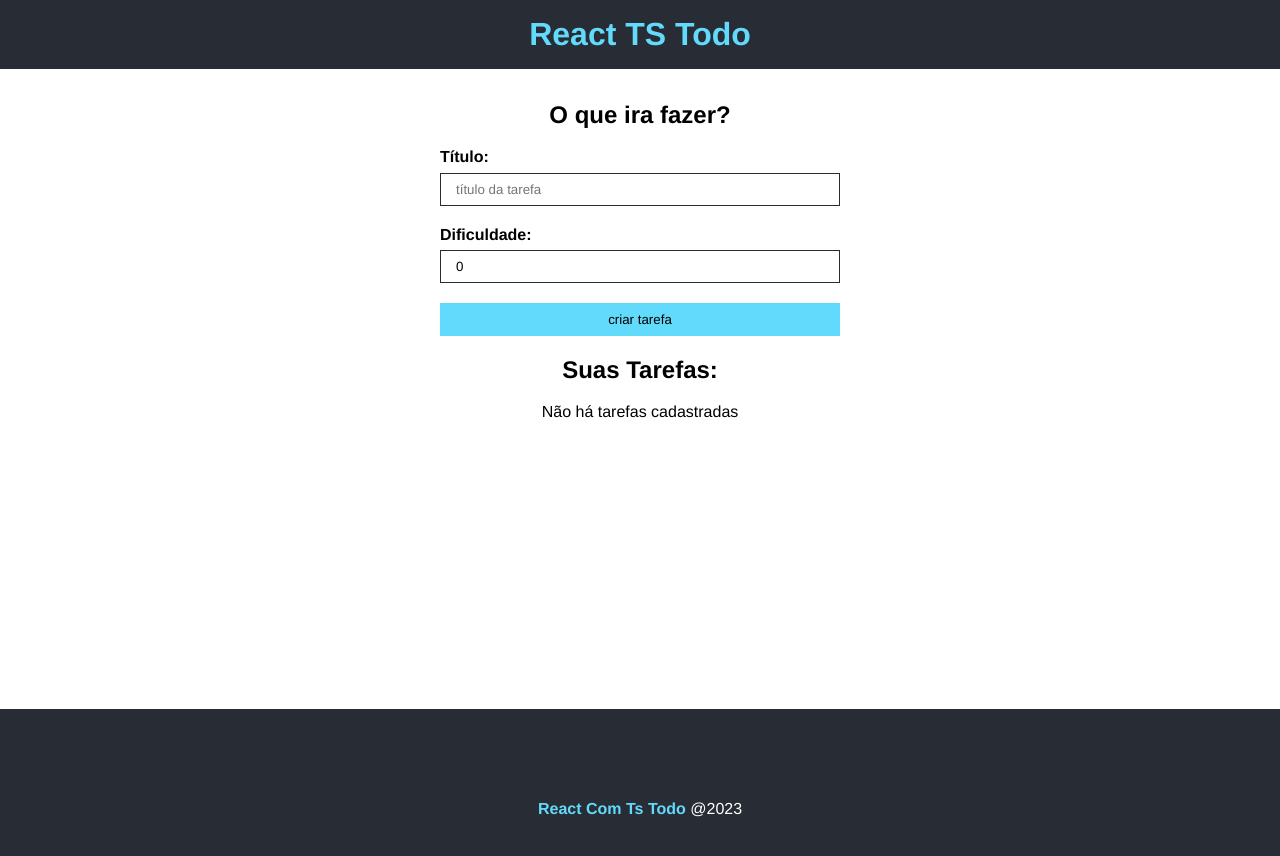
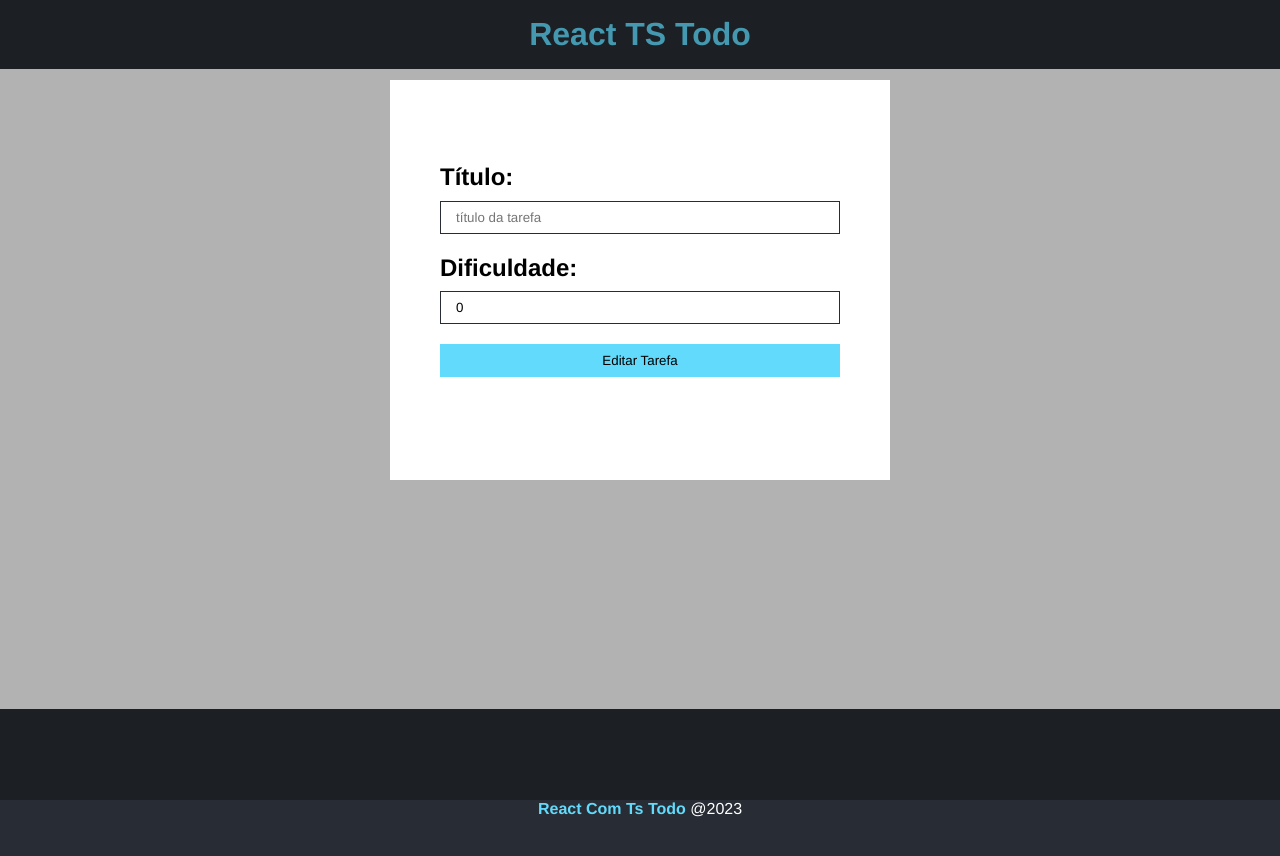
Before and after one commit to Mateus-Castellar/todo-react-typescript, a React (Create React App) app: page / in a window 1280 px wide. Shown: the top 856 px of the page. Built offline with nearby package versions, Linux system fonts and the light colour scheme.

Commit message:
feat: Modal com formulario de edicao usando children do react

```diff
--- a/src/App.tsx
+++ b/src/App.tsx
@@ -2,6 +2,7 @@
 import styles from "./App.module.css";
 import Footer from "./components/Footer";
 import Header from "./components/Header";
+import Modal from "./components/Modal";
 import TaskForm from "./components/TaskForm";
 import TaskList from "./components/TaskList";
 
@@ -20,6 +21,9 @@
 
   return (
     <div className="App">
+      <Modal
+        children={<TaskForm btnText="Editar Tarefa" taskList={taskList} />}
+      />
       <Header />
       <main className={styles.main}>
         <div>
--- /dev/null
+++ b/src/components/Modal.module.css
@@ -0,0 +1,31 @@
+.fade {
+  width: 100%;
+  height: 100%;
+  position: absolute;
+  background-color: #000;
+  opacity: 0.3;
+}
+
+.modal {
+  position: absolute;
+  top: 10%;
+  left: 0;
+  right: 0;
+  margin: 0 auto;
+  width: 500px;
+  height: 400px;
+  z-index: 1;
+  background-color: #fff;
+  display: flex;
+  flex-direction: column;
+  justify-content: center;
+  text-align: center;
+}
+
+.modal h2 {
+  margin-bottom: 1em;
+}
+
+.modal form {
+  width: 90%;
+}
--- /dev/null
+++ b/src/components/Modal.tsx
@@ -0,0 +1,20 @@
+import React from "react";
+import styles from "./Modal.module.css";
+
+type Props = {
+  children: React.ReactNode;
+};
+
+const Modal = ({ children }: Props) => {
+  return (
+    <div id="modal">
+      <div className={styles.fade}></div>
+
+      <div>
+        <h2 className={styles.modal}>{children}</h2>
+      </div>
+    </div>
+  );
+};
+
+export default Modal;
```
